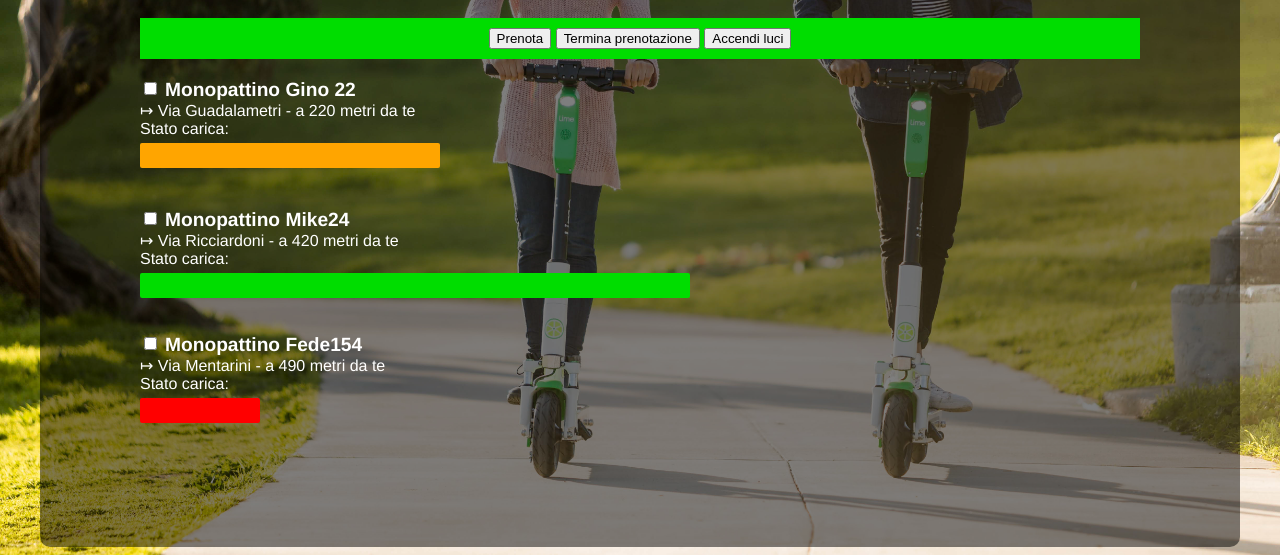
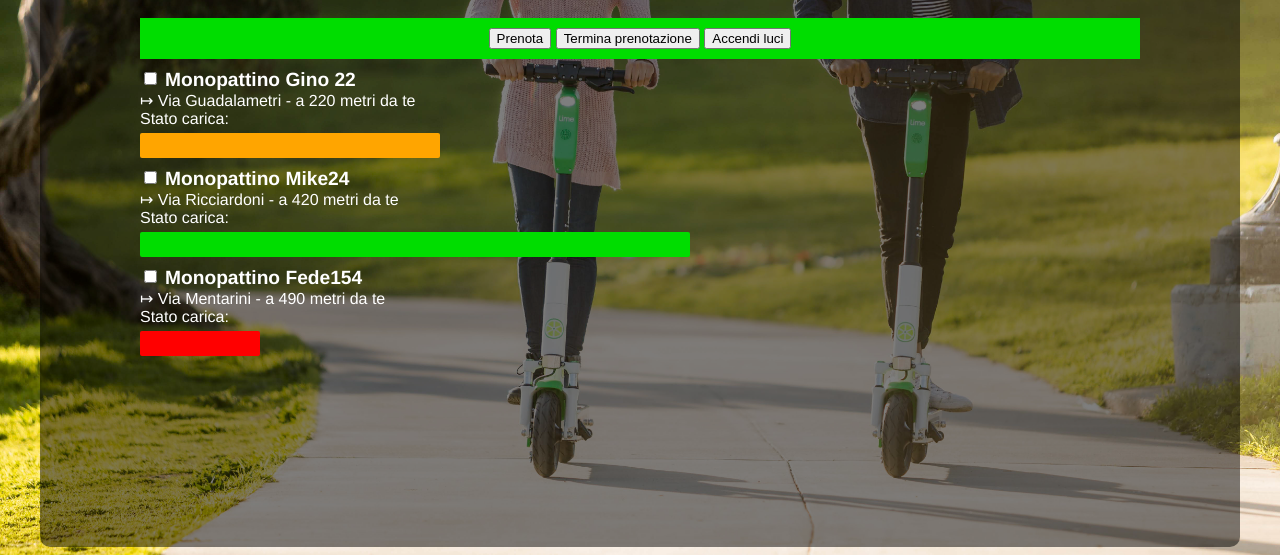
Before and after one commit to danirando/ProgettoLim, a plain HTML site: page index.html in a window 1280 px wide. Shown: the part 291-846 px from the top of the page. Drawn offline with Linux system fonts and the light colour scheme.

Commit message:
Add files via upload

```diff
--- a/index.html
+++ b/index.html
@@ -15,6 +15,7 @@
             <button>Termina prenotazione</button>
             <button>Accendi luci</button>
         </nav>
+        <main>
             <div class="row">
                 <div>
                     <input class="bottone" type="checkbox">
@@ -23,7 +24,7 @@
                 <div class="via">&#x21A6; Via Guadalametri - a 220 metri da te <br>Stato carica:</div>
                 <div class="barracarica"></div>
             </div>
-        <div class="row2">
+            <div class="row">
                 <div>
                     <input class="bottone" type="checkbox">
                     <div class="nomemonopattino"><strong>Monopattino Mike24</strong></div>
@@ -31,7 +32,7 @@
                 <div class="via">&#x21A6; Via Ricciardoni - a 420 metri da te <br>Stato carica:</div>
                 <div class="barracarica2"></div>
             </div>
-        <div class="row3">
+            <div class="row">
                 <div>
                     <input class="bottone" type="checkbox">
                     <div class="nomemonopattino"><strong>Monopattino Fede154</strong></div>
@@ -39,6 +40,7 @@
                 <div class="via">&#x21A6; Via Mentarini - a 490 metri da te <br>Stato carica:</div>
                 <div class="barracarica3"></div>
             </div>
+        </main>
     </div>
 </body>
 </html>
--- a/style.css
+++ b/style.css
@@ -35,13 +35,6 @@ nav {
     width: 100%;
 }
 
-.row{
-    padding-top: 20px;
-    padding-left: 100px;
-    position: absolute;
-    left: 0;
-}
-
 .bottone {
     position: absolute;
     left: 100px;
@@ -67,11 +60,9 @@ nav {
     border-radius: 2px;
 }
 
-.row2{
-    padding-top: 150px;
-    padding-left: 100px;
-    position: absolute;
-    left: 0;
+.row {
+    margin-top: 10px;
+    margin-bottom: 10px;
 }
 
 .barracarica2 {
@@ -82,12 +73,6 @@ nav {
     border-radius: 2px;
 }
 
-.row3{
-    padding-top: 275px;
-    padding-left: 100px;
-    position: absolute;
-    left: 0;
-}
 
 .barracarica3 {
     margin-top: 5px;
```
Lines whose indentation alone changed are shown as unchanged.
